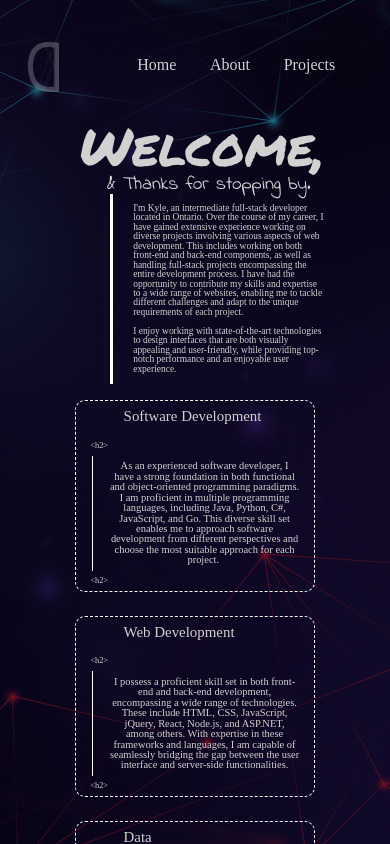
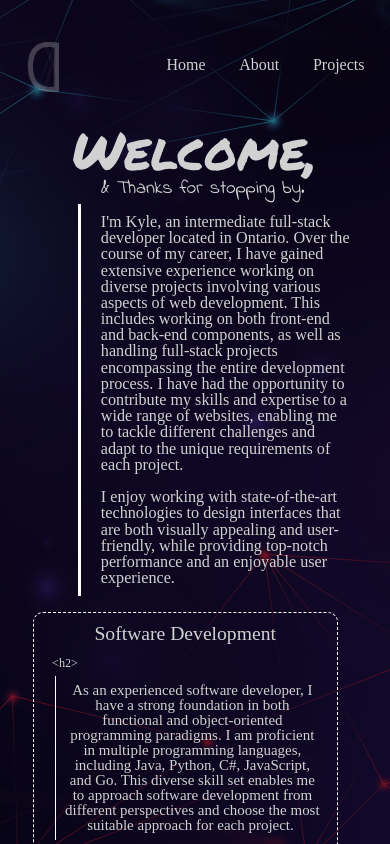
Before and after one commit to kDuffy93/sveltePortfolio, a SvelteKit app: page / in a window 390 px wide. Shown: the top 844 px of the page. Built offline with nearby package versions, Linux system fonts and the light colour scheme.

Commit message:
font sizing and a few breakpoints

```diff
--- a/src/components/pages/home/comoponents/skillsCard.svelte
+++ b/src/components/pages/home/comoponents/skillsCard.svelte
@@ -37,7 +37,7 @@
         padding: 1% 0;
         margin-top: 2.5%;
         text-align: center;
-        font-size: calc(14px + (24 - 14) * (100vw - 320px) / (1080 - 320));
+        font-size: calc(19px + (26 - 19) * (100vw - 320px) / (1080 - 320));
      }
      pre{
         white-space: pre-wrap;
@@ -45,24 +45,24 @@
         overflow:visible;
         width: 92%;
         min-height: 65%;
-        font-size: calc(8px + (12 - 8) * (100vw - 320px) / (1080 - 320));
+        font-size: calc(12px + (14 - 12) * (100vw - 320px) / (1080 - 320));
         height: clamp(120px, 75%, 240px);
         min-height: 100px;
         align-self: center;
         display: flex;
 flex-direction: column;
 justify-content: center;
-min-height:  calc((10px + (15 - 10) * (100vw - 320px) / (1080 - 320))*10);
+min-height:  calc((15px + (18 - 15) * (100vw - 320px) / (1080 - 320))*12);
 
      }
      pre>p{
         padding: 2.5% 0;
-        padding-left:7.5%;
+        padding-left:3%;
         border-left: 1px solid white;
-        font-size: calc(10px + (15 - 10) * (100vw - 320px) / (1080 - 320));
+        font-size: calc(14.75px + (17 - 14.5) * (100vw - 320px) / (1080 - 320));
 margin-left: 1%;
 text-align: center;
-min-width: 30ch;
+min-width: 28ch;
 padding-right:10px;
      }
      pre::before{
@@ -82,7 +82,7 @@ padding-right:10px;
 
     }
 
-@media (max-width: 600px) {
+@media (max-width: 800px) {
     .skill{
         flex-basis:  clamp(240px, 90%, 100%)
 
--- a/src/components/pages/home/home.svelte
+++ b/src/components/pages/home/home.svelte
@@ -34,7 +34,7 @@
 <div class='skillsContainer'>
 	<SkillsCard title='Software Development' content='As an experienced software developer, I have a strong foundation in both functional and object-oriented programming paradigms. I am proficient in multiple programming languages, including Java, Python, C#, JavaScript, and Go. This diverse skill set enables me to approach software development from different perspectives and choose the most suitable approach for each project. '/>
 	<SkillsCard title='Web Development' content="I possess a proficient skill set in both front-end and back-end development, encompassing a wide range of technologies. These include HTML, CSS, JavaScript, jQuery, React, Node.js, and ASP.NET, among others. With expertise in these frameworks and languages, I am capable of seamlessly bridging the gap between the user interface and server-side functionalities."/>
-	<SkillsCard title='Data' content="I possess comprehensive expertise in both SQL and NoSQL databases, having successfully worked with a range of platforms including MYSQL, SQLServer, MongoDB, Firebase, and DB2. My experience spans designing and constructing databases from scratch, as well as executing efficient ETL processes to handle data within these databases."/>
+	<SkillsCard title='Database Management' content="I possess comprehensive expertise in both SQL and NoSQL databases, having successfully worked with a range of platforms including MYSQL, SQLServer, MongoDB, Firebase, and DB2. My experience spans designing and constructing databases from scratch, as well as executing efficient ETL processes to handle data within these databases."/>
 	<SkillsCard title='UX/UI Design' content='With a keen eye for design and user experience, I create intuitive and visually appealing interfaces. Leveraging industry-standard tools like Figma, Adobe XD, and Illustrator, I craft wireframes, prototypes, and pixel-perfect designs. Guided by user-centered principles, I ensure seamless interactions and captivating experiences across platforms and devices. ' />
 </div>
 
@@ -63,8 +63,8 @@
 	}
 
 	.welcome > p {
-		font-size: calc(9px + (14 - 9) * (100vw - 320px) / (1080 - 320));
-		margin-top: calc(5px + (5% - 5) * (100vw - 320px) / (1080 - 320));
+		font-size: calc(16px + (18 - 16) * (100vw - 320px) / (1080 - 320));
+		margin-top: calc(5px + (10 - 5) * (100vw - 320px) / (1080 - 320));
 		width: clamp(200px, 85%, 800px);
 		border-left: 3px solid white;
 		padding: 10px 10px 10px 20px;
--- a/static/customStyles.css
+++ b/static/customStyles.css
@@ -54,7 +54,6 @@ table {
 html{
     min-height:auto;
     background-attachment: fixed;
-
     min-width: clamp(320px, 100vw, 3840px);
     background-image: url(Assets/background.svg);
     background-repeat: no-repeat;
@@ -70,6 +69,14 @@ body{
     background-color: unset;
     font-size: clamp(1rem, 2.25vw, 1.5rem);
 }
+@media (max-width: 600px) {
+    body{
+        width:95vw;
+    margin: 3vh 0 2vh ;
+
+    }
+}
+
 
 ul,a {
     list-style: none;
```
